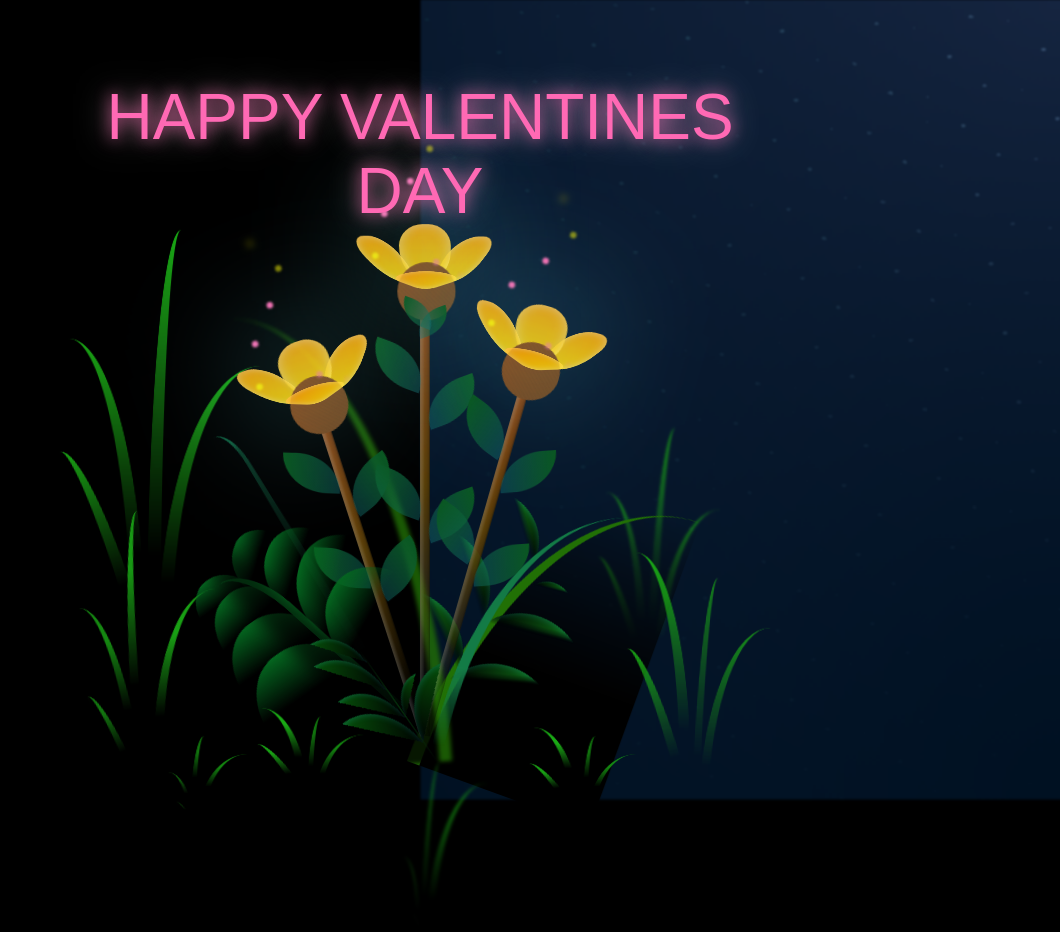
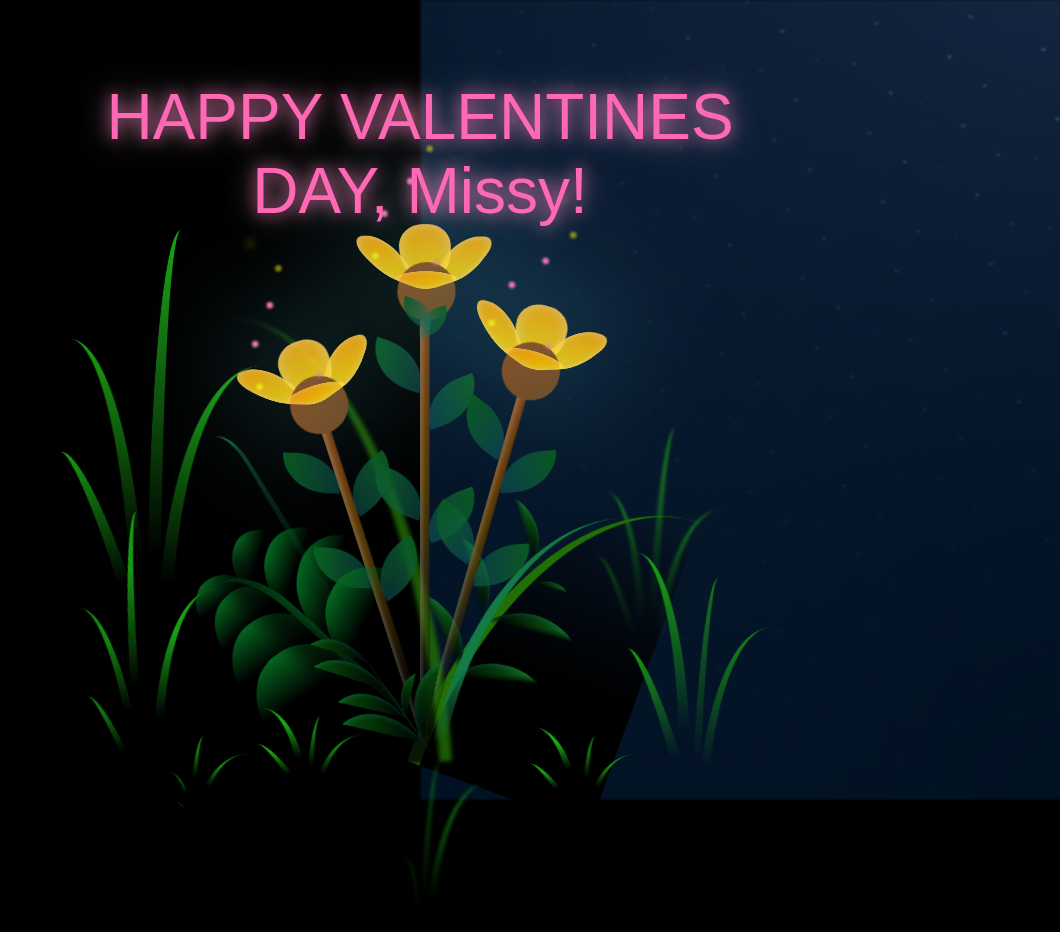
Before and after one commit to bosscarlo/Flowerssss, a plain HTML site: page index.html in a window 1280 px wide. Shown: the top 932 px of the page, without its empty margins (220-1280 px from the left). Drawn offline with Linux system fonts and the light colour scheme.

Commit message:
Personalize Valentine's Day message

```diff
--- a/index.html
+++ b/index.html
@@ -10,7 +10,7 @@
 </head>
 <body class="container">
     <!-- Added text for Happy Valentine's Day -->
-    <div class="valentine-text">HAPPY VALENTINES DAY</div>
+    <div class="valentine-text">HAPPY VALENTINES DAY, Missy!</div>
     <!-- Added small text below -->
 
     <div class="night"></div>
```
